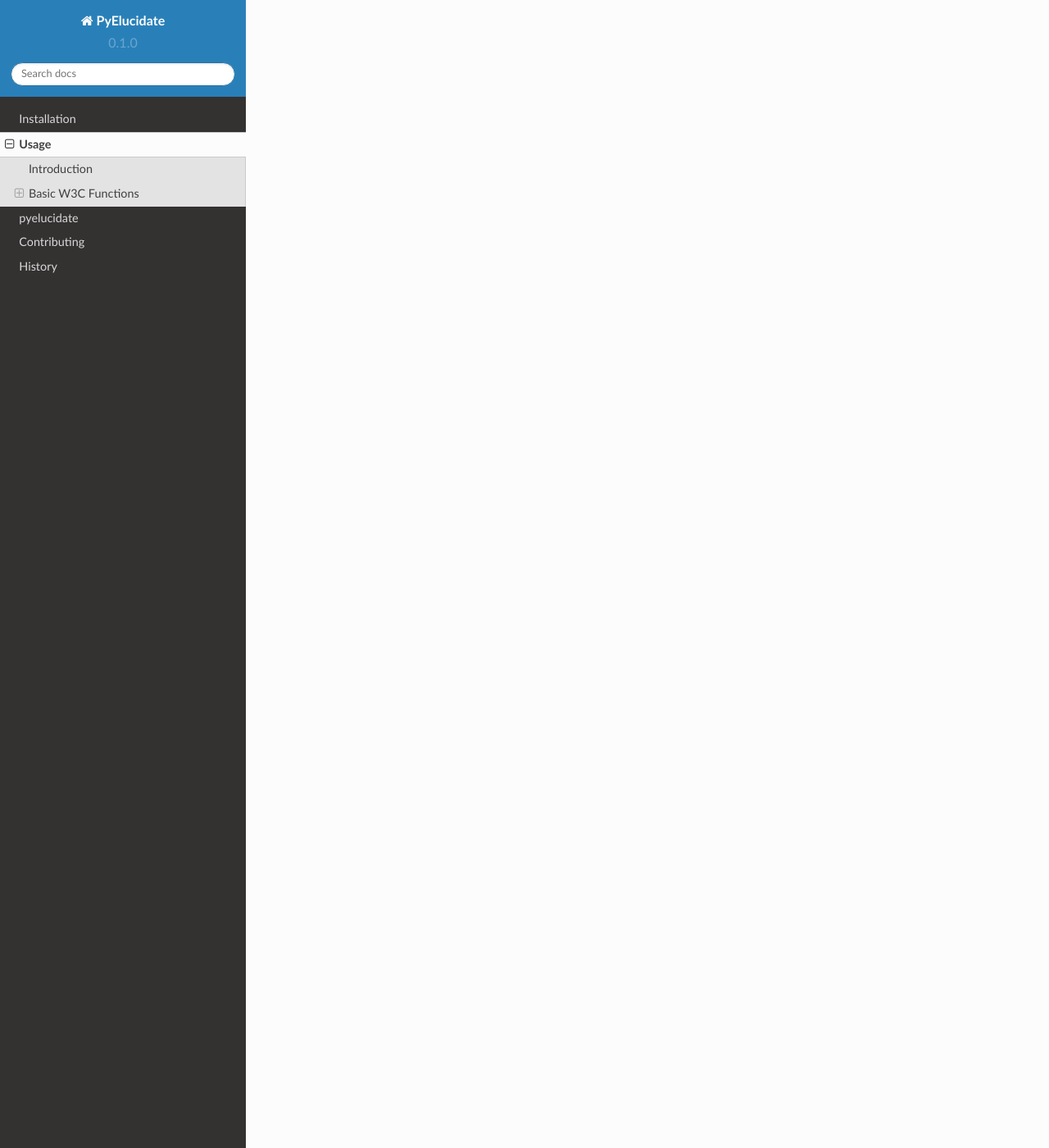
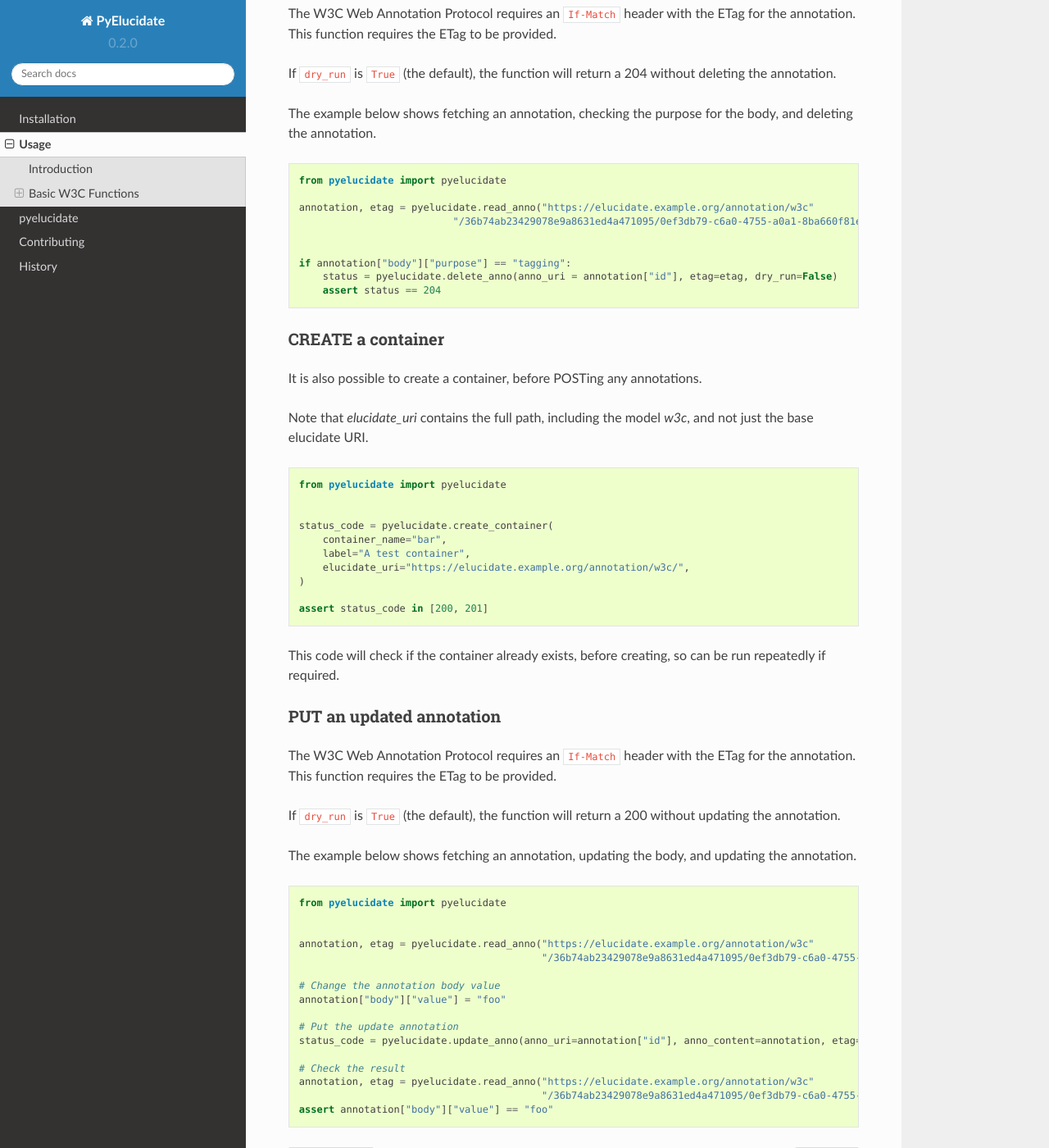
Before and after one commit to digirati-co-uk/pyelucidate, a Sphinx documentation site: the page built from docs/usage.rst, in a window 1280 px wide and 1400 px high, scrolled down 2101 px. Shown: the whole window at 82% size. Built offline with Sphinx 7.4.7 and the Read the Docs theme 2.0.0, drawn with Linux system fonts in a browser that asks for light colours; the version number is read from the project's files by our own code; some of the changed text lies outside the part shown.

Commit message:
Added function to UPDATE existing annotations Added to test coverage Added OA model as test coverage for the create_anno function Bumped the version in setup.py to 0.2.0

```diff
--- a/docs/usage.rst
+++ b/docs/usage.rst
@@ -64,6 +64,41 @@ The code will insert the appropriate ``@context`` if no ``@context`` is provided
     assert anno_id is not None
 
 
+Post a new annotation to a specified container ("foo"):
+
+.. code-block:: python
+
+    from pyelucidate import pyelucidate
+    import requests
+
+    anno = {
+        "@context": "http://www.w3.org/ns/anno.jsonld",
+        "type": "Annotation",
+        "body": [{"value": "Foo", "purpose": "tagging"}],
+        "target": {
+            "type": "SpecificResource",
+            "dcterms:isPartOf": {
+                "id": "http://example.org/manifest/foo/manifest.json",
+                "type": "sc:Manifest",
+            },
+            "selector": {
+                "type": "FragmentSelector",
+                "conformsTo": "http://www.w3.org/TR/media-frags/",
+                "value": "xywh=659,1646,174,62",
+            },
+            "source": "http://example.org/manifest/foo/canvas/274",
+        },
+        "motivation": "tagging",
+    }
+
+    status_code, anno_id = pyelucidate.create_anno(
+        elucidate_base="https://elucidate.example.org", model="w3c", annotation=anno,
+        container="foo"
+    )
+    container_contents = requests.get("https://elucidate.example.org/foo/")
+    assert status_code == 201
+    assert anno_id is not None
+    assert container_contents.status_code == 200
 
 
 GET an annotation
@@ -104,4 +139,57 @@ The example below shows fetching an annotation, checking the purpose for the bod
         assert status == 204
 
 
-BBBB
+CREATE a container
+------------------
+
+It is also possible to create a container, before POSTing any annotations.
+
+Note that `elucidate_uri` contains the full path, including the model `w3c`, and not just the base elucidate URI.
+
+
+.. code-block:: python
+
+    from pyelucidate import pyelucidate
+
+
+    status_code = pyelucidate.create_container(
+        container_name="bar",
+        label="A test container",
+        elucidate_uri="https://elucidate.example.org/annotation/w3c/",
+    )
+
+    assert status_code in [200, 201]
+
+
+This code will check if the container already exists, before creating, so can be run repeatedly if required.
+
+
+PUT an updated annotation
+-------------------------
+
+The W3C Web Annotation Protocol requires an ``If-Match`` header with the ETag for the
+annotation. This function requires the ETag to be provided.
+
+If ``dry_run`` is ``True`` (the default), the function will return a 200 without updating the annotation.
+
+The example below shows fetching an annotation, updating the body, and updating the annotation.
+
+
+.. code-block:: python
+
+    from pyelucidate import pyelucidate
+
+
+    annotation, etag = pyelucidate.read_anno("https://elucidate.example.org/annotation/w3c"
+                                             "/36b74ab23429078e9a8631ed4a471095/0ef3db79-c6a0-4755-a0a1-8ba660f81e93")
+
+    # Change the annotation body value
+    annotation["body"]["value"] = "foo"
+
+    # Put the update annotation
+    status_code = pyelucidate.update_anno(anno_uri=annotation["id"], anno_content=annotation, etag=etag, dry_run=False)
+
+    # Check the result
+    annotation, etag = pyelucidate.read_anno("https://elucidate.example.org/annotation/w3c"
+                                             "/36b74ab23429078e9a8631ed4a471095/0ef3db79-c6a0-4755-a0a1-8ba660f81e93")
+    assert annotation["body"]["value"] == "foo"
--- a/setup.py
+++ b/setup.py
@@ -23,7 +23,7 @@ history = open('HISTORY.rst').read().replace('.. :changelog:', '')
 
 setup(
     name='pyelucidate',
-    version='0.1.0',
+    version='0.2.0',
     description='Open Source Python Tools for the Elucidate Annotation Server.',
     long_description=readme + '\n\n' + doclink + '\n\n' + history,
     author='Matt McGrattan',
@@ -36,7 +36,8 @@ setup(
     tests_require=["pytest"],
     package_dir={'pyelucidate': 'pyelucidate'},
     include_package_data=True,
-    install_requires=[
+    install_requires=['aiohttp>=3.4.4',
+                      'requests>=2.20.1'
     ],
     license='MIT',
     zip_safe=False,
```
Also changed, not shown: 2 other files.
